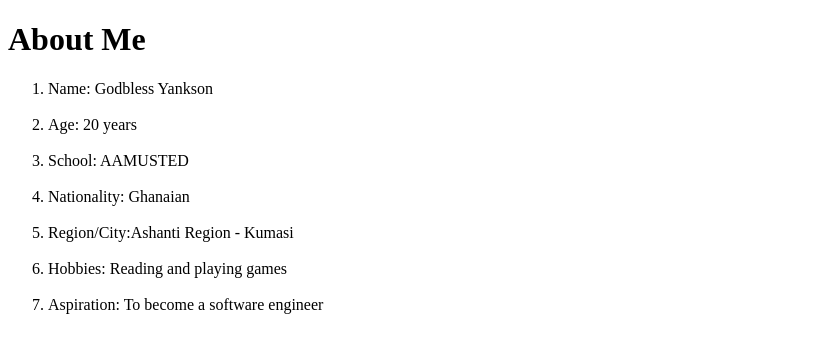
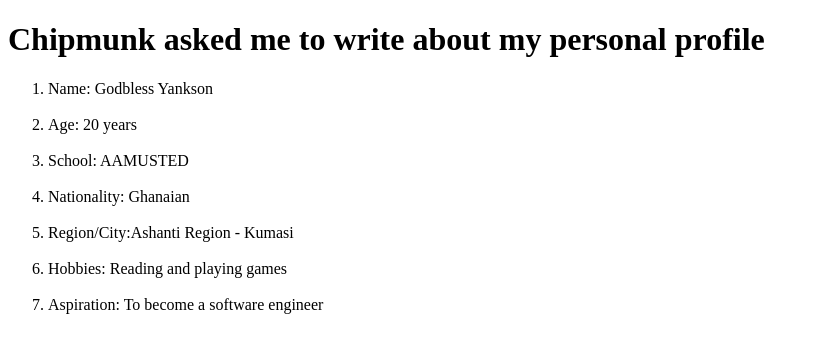
Before and after one commit to GodblessYankson/Chip-course, a plain HTML site: page chip-pre_course/0x01-git/html/about.html in a window 1280 px wide. Shown: the whole page, without its empty margins (0-819 px from the left). Drawn offline with Linux system fonts and the light colour scheme.

Commit message:
My personal work

```diff
--- a/chip-pre_course/0x01-git/html/about.html
+++ b/chip-pre_course/0x01-git/html/about.html
@@ -4,7 +4,7 @@
         <title>HTML startup structure</title>
     </head>
     <body>
-        <h1>About Me</h1>
+        <h1>Chipmunk asked me to write about my personal profile</h1>
         <ol>
             <li>Name: Godbless Yankson</li> <br>
             <li>Age: 20 years</li>
```
